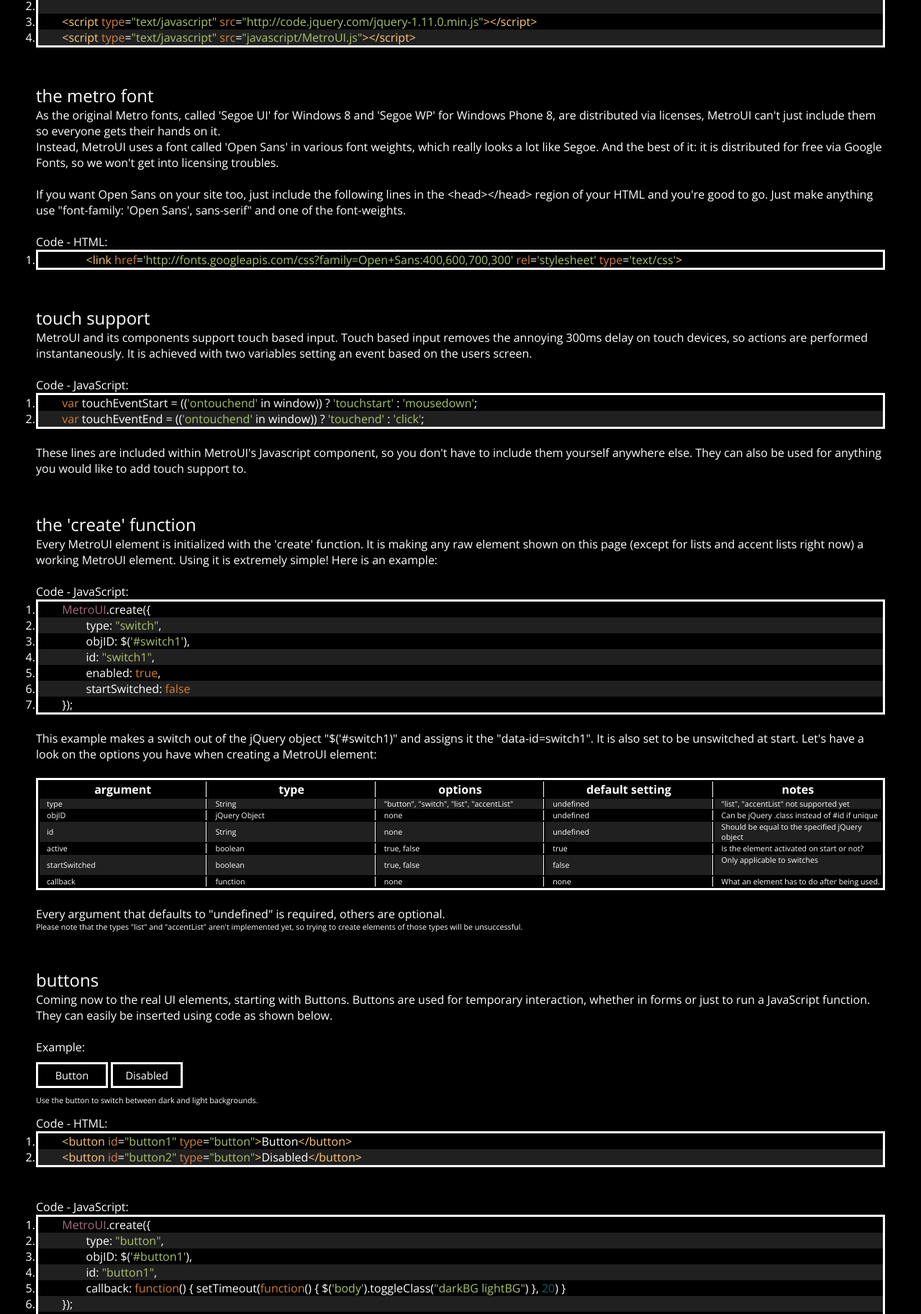
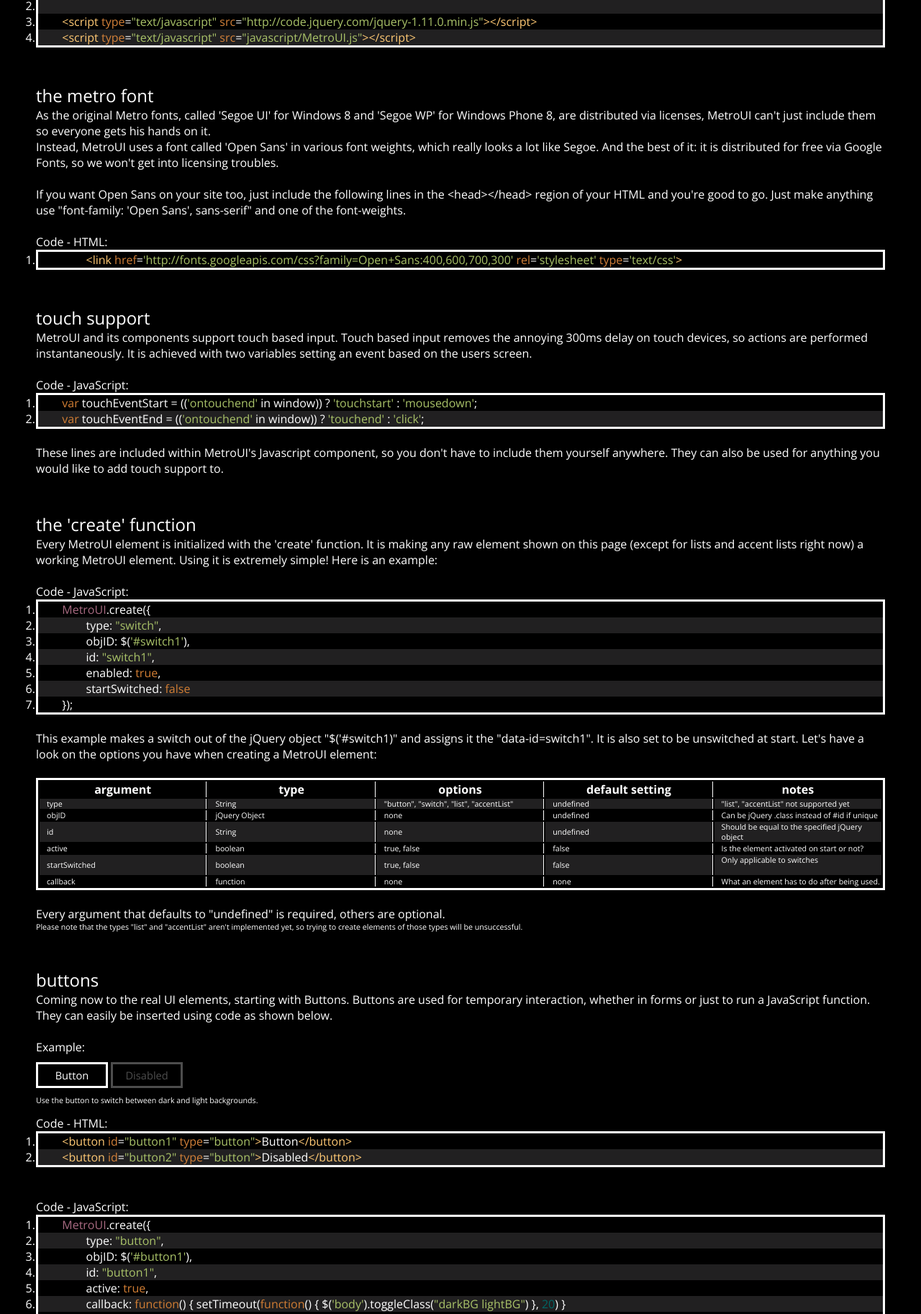
Before and after one commit to SniperGER/MetroUI, a plain HTML site: page MetroUI.html in a window 1280 px wide. Shown: the part 804-2630 px from the top of the page at 72% size. Drawn offline with nearby package versions, Linux system fonts and the light colour scheme.

Commit message:
fixed MetroUI.create active state

```diff
--- a/MetroUI.html
+++ b/MetroUI.html
@@ -21,7 +21,7 @@
 			<p class="title">
 				<span style="font-size: 42pt">MetroUI.css</span><br>
 				<span>Documentation</span><br>
-				<span>Playground accessible <a href="MetroUI.min.html">here</a>.</span><br>
+				<span>Playground accessible <a href="playground.html">here</a>.</span><br>
 				<span>&copy; 2014 Sniper_GER</span>
 			</p>
 		</div>
@@ -58,7 +58,7 @@
 
 		<div>
 			<p class="headline">the metro font</p>
-			<p class="light">As the original Metro fonts, called 'Segoe UI' for Windows 8 and 'Segoe WP' for Windows Phone 8, are distributed via licenses, MetroUI can't just include them so everyone gets their hands on it.<br>Instead, MetroUI uses a font called 'Open Sans' in various font weights, which really looks a lot like Segoe. And the best of it: it is distributed for free via Google Fonts, so we won't get into licensing troubles.<br><br>If you want Open Sans on your site too, just include the following lines in the &lt;head&gt;&lt;/head&gt; region of your HTML and you're good to go. Just make anything use "font-family: 'Open Sans', sans-serif" and one of the font-weights.<br><br></p>
+			<p class="light">As the original Metro fonts, called 'Segoe UI' for Windows 8 and 'Segoe WP' for Windows Phone 8, are distributed via licenses, MetroUI can't just include them so everyone gets his hands on it.<br>Instead, MetroUI uses a font called 'Open Sans' in various font weights, which really looks a lot like Segoe. And the best of it: it is distributed for free via Google Fonts, so we won't get into licensing troubles.<br><br>If you want Open Sans on your site too, just include the following lines in the &lt;head&gt;&lt;/head&gt; region of your HTML and you're good to go. Just make anything use "font-family: 'Open Sans', sans-serif" and one of the font-weights.<br><br></p>
 			<p class="light">Code - HTML:</p>
 			<pre class="prettyprint lang-html linenums">
 		&lt;link href='http://fonts.googleapis.com/css?family=Open+Sans:400,600,700,300' rel='stylesheet' type='text/css'&gt;
@@ -73,7 +73,7 @@
 	var touchEventStart = (('ontouchend' in window)) ? 'touchstart' : 'mousedown';
 	var touchEventEnd = (('ontouchend' in window)) ? 'touchend' : 'click';
 			</pre>
-			<p class="light"><br>These lines are included within MetroUI's Javascript component, so you don't have to include them yourself anywhere else. They can also be used for anything you would like to add touch support to.</p>
+			<p class="light"><br>These lines are included within MetroUI's Javascript component, so you don't have to include them yourself anywhere. They can also be used for anything you would like to add touch support to.</p>
 		</div>
 
 		<div>
@@ -123,7 +123,7 @@
 					<td>active</td>
 					<td>boolean</td>
 					<td>true, false</td>
-					<td>true</td>
+					<td>false</td>
 					<td>Is the element activated on start or not?</td>
 				</tr>
 				<tr>
@@ -163,8 +163,7 @@
 				MetroUI.create({
 					type: 'button',
 					objID: $('#button2'),
-					id: 'button2',
-					active: false
+					id: 'button2'
 				});
 			</script>
 
@@ -181,13 +180,13 @@
 		type: "button",
 		objID: $('#button1'),
 		id: "button1",
+		active: true,
 		callback: function() { setTimeout(function() { $('body').toggleClass("darkBG lightBG") }, 20) }
 	});
 	MetroUI.create({
 		type: "button",
 		objID: $('#button2'),
-		id: "button2",
-		active: false
+		id: "button2"
 	});
 			</pre>
 			<p class="superlight">On buttons, a 20ms delay is needed to perform an action. If it has no delay, actions are likely to be performed multiple times on touch based devices.</p>
--- a/javascript/MetroUI.js
+++ b/javascript/MetroUI.js
@@ -8,7 +8,7 @@ var MetroUI = {
 			type = options.type || undefined,
 			objID = options.objID || undefined,
 			id = options.id || undefined,
-			active = options.active || true,
+			active = options.active || false,
 			startSwitched = options.startSwitched || false,
 			callback = options.callback || undefined;
 
@@ -19,6 +19,7 @@ var MetroUI = {
 			}
 			if (active == false) {
 				$(objID).attr("disabled","disabled");
+
 			}
 		}
 
```
